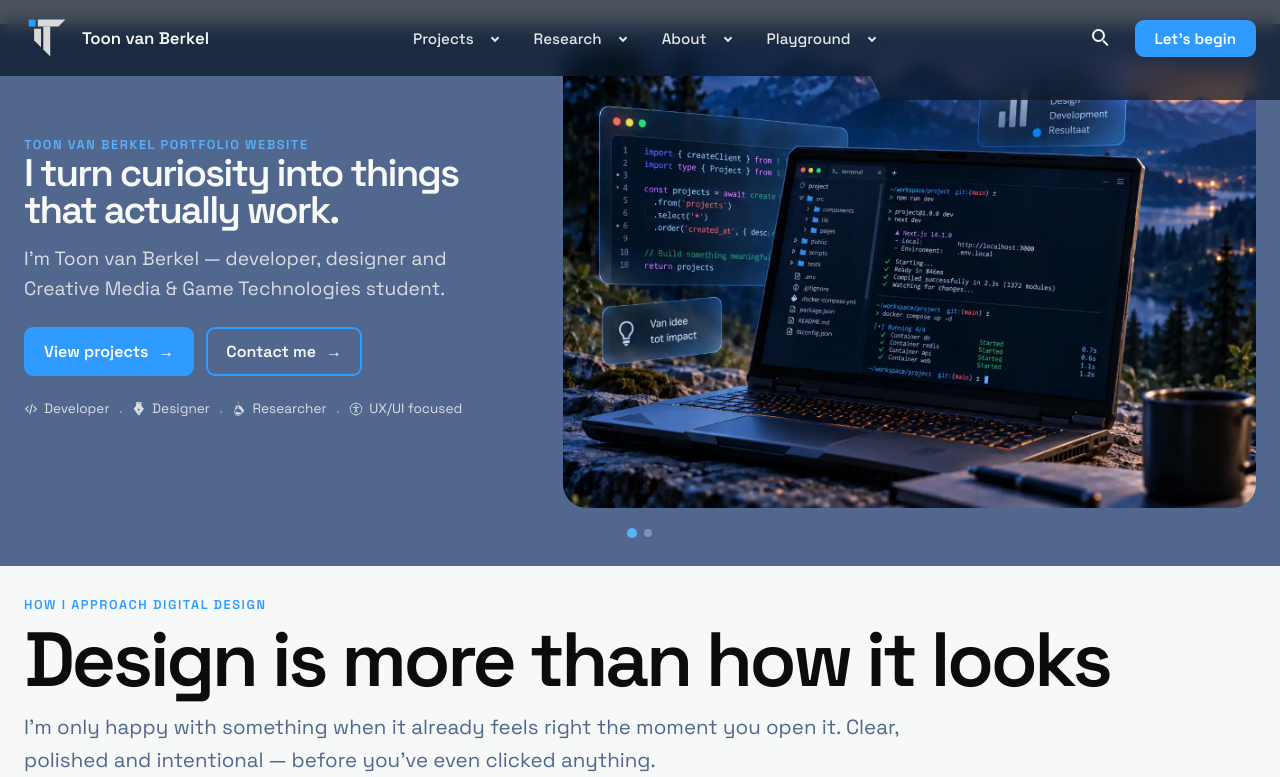
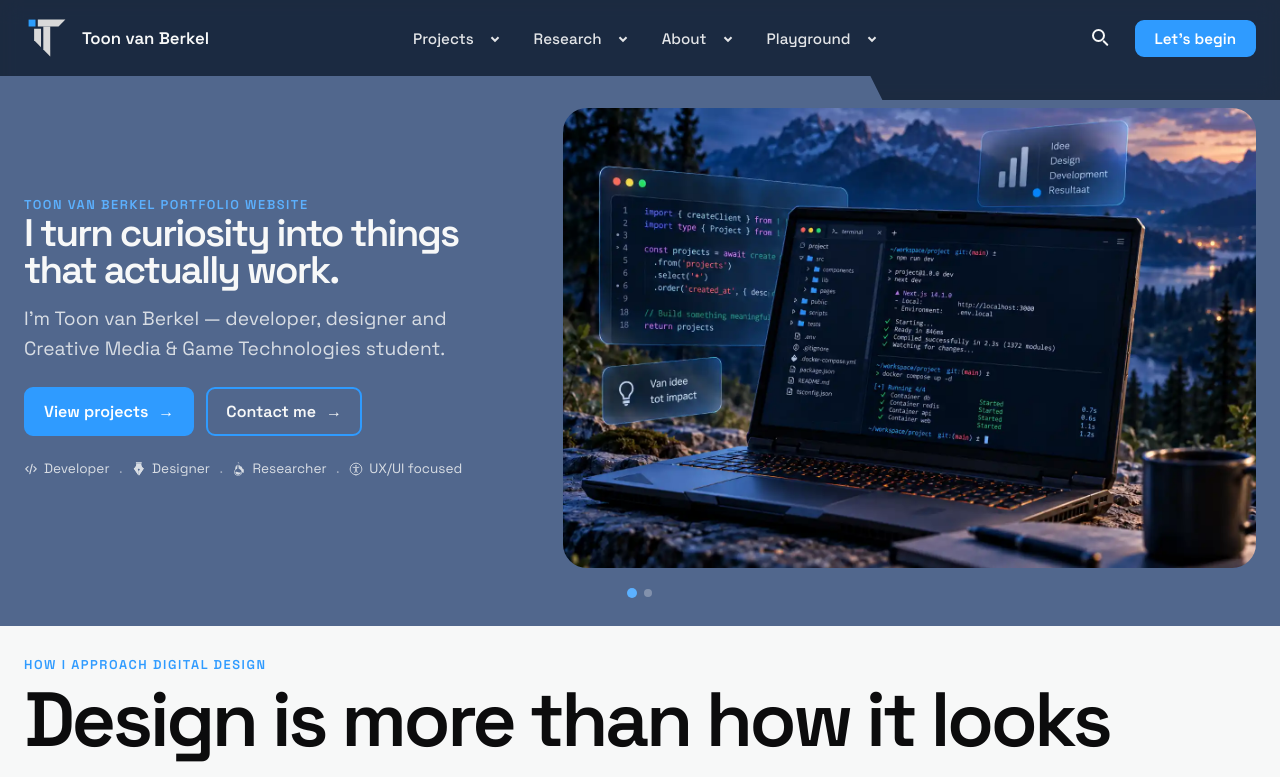
Before and after one commit to toon-van-berkel/toonvb.com, a SvelteKit app: page / in a window 1280 px wide. Shown: the top 777 px of the page. Built offline with nearby package versions, Linux system fonts and the light colour scheme.

Commit message:
Update +layout.svelte

```diff
--- a/src/routes/+layout.svelte
+++ b/src/routes/+layout.svelte
@@ -17,13 +17,3 @@
     {@render children()}
 </div>
 <Footer />
-
-<style>
-    :global(.route-shell > main) {
-        padding-top: 24px;
-    }
-
-    :global(.route-shell > main > [data-handles-navbar-offset]) {
-        padding-top: 24px;
-    }
-</style>
```
